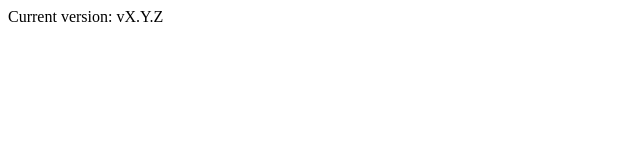
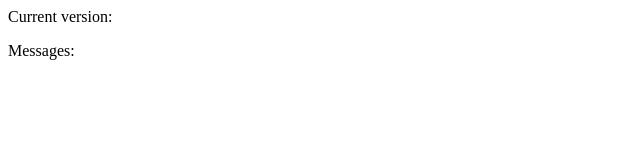
Before and after one commit to bomeers/Piro, an Electron app: page src/Home/index.html in a window 1280 px wide. Shown: the whole page, without its empty margins (0-640 px from the left). Drawn offline with Linux system fonts and the light colour scheme; no server answers.

```diff
--- a/package.json
+++ b/package.json
@@ -1,7 +1,7 @@
 {
   "name": "piro",
   "main": "main.js",
-  "version": "0.0.7",
+  "version": "0.0.8",
   "description": "A raspberry pi car application",
   "author": "Bo Meers <bmeers5@gmail.com>",
   "license": "CC0-1.0",
@@ -22,7 +22,7 @@
 
   "build": {
     "appId": "com.github.bomeers.Piro",
-    "icon": "../../../icon.png",
+    "icon": "file:icon.png",
     "linux": {
       "category": "Network",
       "target": {
--- a/src/Home/index.html
+++ b/src/Home/index.html
@@ -7,19 +7,21 @@
 
 <body>
   Current version: <span id="version">vX.Y.Z</span>
+  <p>Messages:</p><br>
   <div id="messages"></div>
-  <!-- <script>
+  <script>
     // Listen for messages
-    const {
-      ipcRenderer
-    } = require('electron');
-    ipcRenderer.on('message', function (event, text) {
-      var container = document.getElementById('messages');
-      var message = document.createElement('div');
-      message.innerHTML = text;
-      container.appendChild(message);
-    })
-  </script> -->
+    // const {
+    //   ipcRenderer
+    // } = require('electron');
+    // ipcRenderer.on('message', function (event, text) {
+    //   var container = document.getElementById('messages');
+    //   var message = document.createElement('div');
+    //   message.innerHTML = text;
+    //   container.appendChild(message);
+    // })
+  </script>
+  <script src="renderer.js"></script>
 </body>
 
 </html>
```
